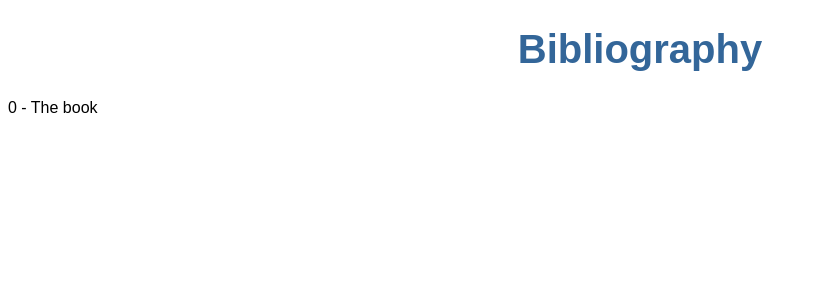
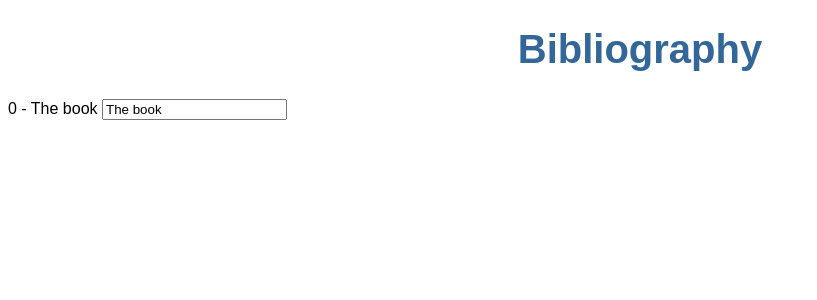
Before and after one commit to vjotov/bibliography, an Angular app: page / in a window 1280 px wide. Shown: the top 300 px of the page, without its empty margins (0-817 px from the left). Built offline with nearby package versions, Linux system fonts and the light colour scheme.

Commit message:
enabling data edit

```diff
--- a/src/app/app.module.ts
+++ b/src/app/app.module.ts
@@ -1,5 +1,7 @@
 import { BrowserModule } from '@angular/platform-browser';
 import { NgModule } from '@angular/core';
+
+import { FormsModule } from '@angular/forms'; // <-- NgModel lives here
 
 
 import { AppComponent } from './app.component';
@@ -12,7 +14,8 @@ import { BibliotequeComponent } from './biblioteque/biblioteque.component';
     BibliotequeComponent
   ],
   imports: [
-    BrowserModule
+    BrowserModule,
+    FormsModule
   ],
   providers: [],
   bootstrap: [AppComponent]
--- a/src/app/biblioteque/biblioteque.component.html
+++ b/src/app/biblioteque/biblioteque.component.html
@@ -1,3 +1,4 @@
 <p>
   {{book.id}} - {{book.name}}
+  <input [(ngModel)]="book.name" placeholder="name">
 </p>
```
